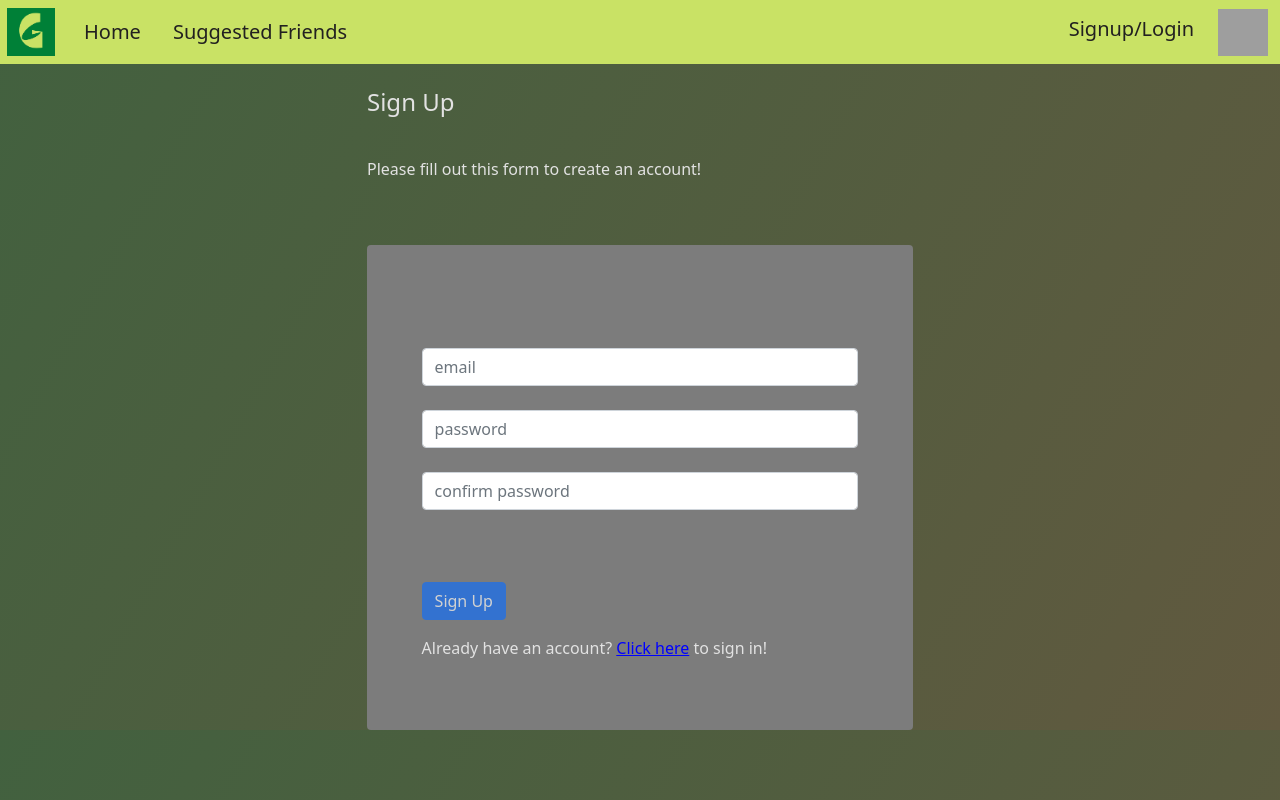
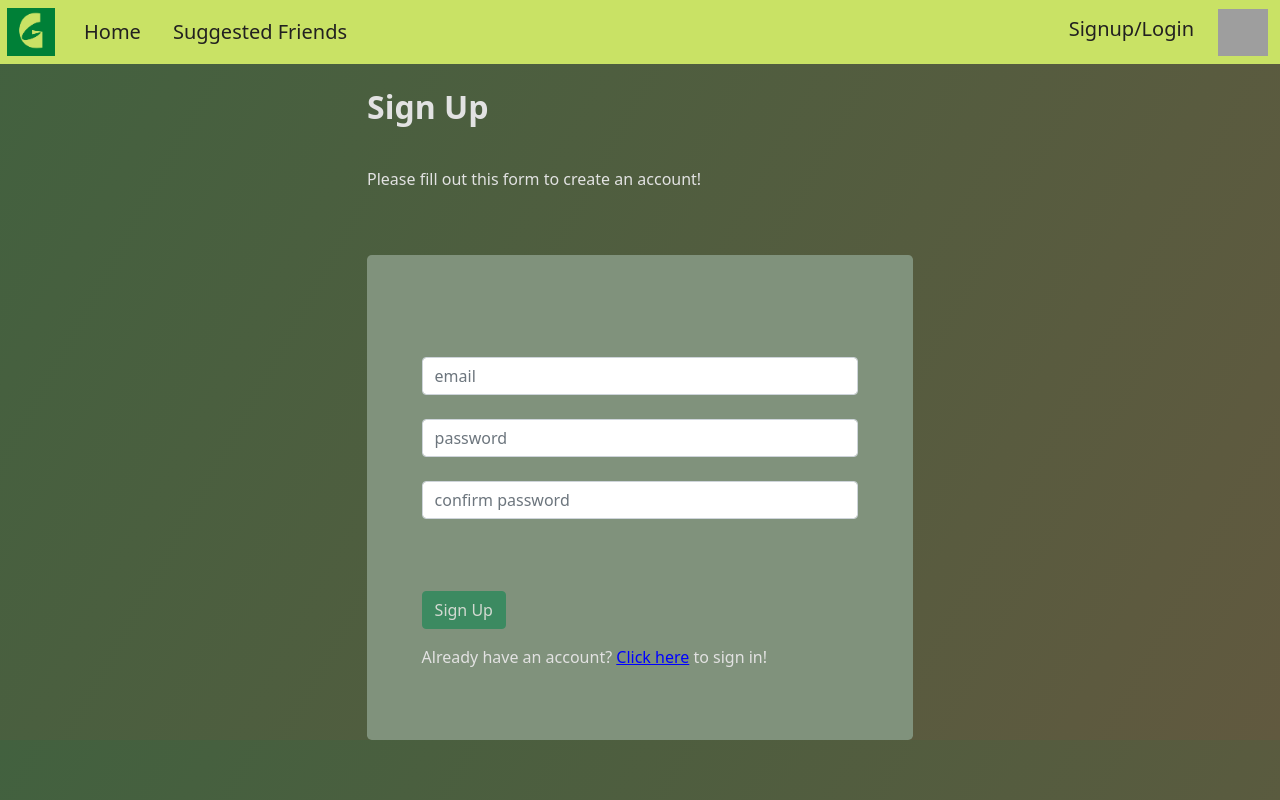
Before and after one commit to sporkupine/GetFriended, an Angular app: page /auth in a window 1280 px wide. Built offline with nearby package versions, Linux system fonts and the light colour scheme; grey boxes are pictures that could not be loaded.

Commit message:
change auth form styling, update like/dis hover

```diff
--- a/src/app/auth/auth.component.css
+++ b/src/app/auth/auth.component.css
@@ -16,12 +16,16 @@ span.help-block {
 }
 
 form {
-  background-color: rgb(124, 124, 124);
+  background-color: rgb(128, 146, 124);
   padding: 10%;
-  border-radius: .25em;
+  border-radius: .3em;
   width: 100%;
 }
 
-.form-container > h4, p {
+.form-container > h2, p {
   color:rgb(226, 226, 226);
 }
+
+.form-container > h2 {
+  font-weight: bold;
+}
--- a/src/app/auth/auth.component.html
+++ b/src/app/auth/auth.component.html
@@ -10,7 +10,7 @@
     <div class="col-3"></div>
     <div class="col-6">
       <div class="form-container">
-        <h4 class="mb-4 mt-4">{{ this.isLoginMode ? "Log In" : "Sign Up" }}</h4>
+        <h2 class="mb-4 mt-4">{{ this.isLoginMode ? "Log In" : "Sign Up" }}</h2>
         <p class="pb-5" *ngIf="!isLoginMode">
           Please fill out this form to create an account!
         </p>
@@ -69,7 +69,7 @@
           <br />
           <button
             type="submit"
-            class="btn btn-primary"
+            class="btn btn-success"
             [disabled]="!authForm.valid"
           >
             {{ this.isLoginMode ? "Log In" : "Sign Up" }}
--- a/src/app/posts/posts.component.css
+++ b/src/app/posts/posts.component.css
@@ -6,11 +6,19 @@
 .fa {
   color: rgb(0,128,55);
   max-height: fit-content;
-  transition: 0.2s;
+  transition: 0.2s ease;
 }
 
 .fa:hover {
   transform: scale(1.2);
+}
+
+.fa-thumbs-up:hover {
+  color: rgb(22, 196, 22);
+}
+
+.fa-thumbs-down:hover {
+  color: rgb(199, 4, 4);
 }
 
 .post-card {
```
